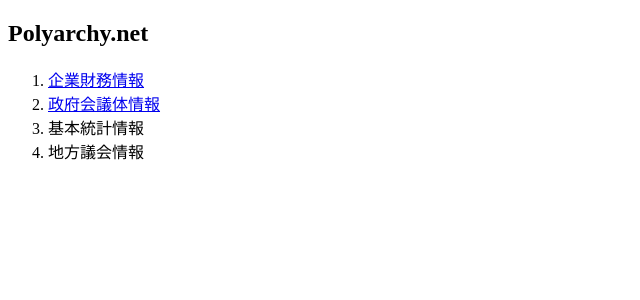
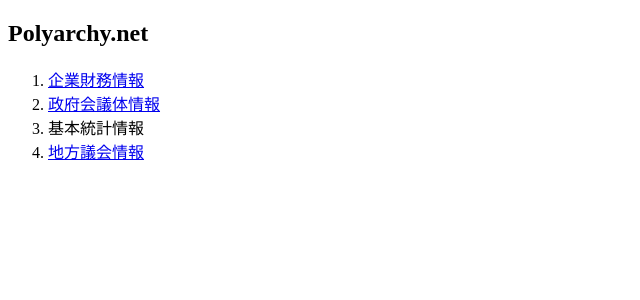
Before and after one commit to KenichiOkamuraJp/polyarchy-ui, a Nuxt app: page / in a window 1280 px wide. Shown: the top 300 px of the page, without its empty margins (0-640 px from the left). Built offline with nearby package versions, Linux system fonts and the light colour scheme.

Commit message:
20230918

```diff
--- a/pages/index.vue
+++ b/pages/index.vue
@@ -4,6 +4,6 @@
     <li><a href="https://data.polyarchy.net/finance" target="_blank">企業財務情報</a></li>
     <li><a href="https://data.polyarchy.net/government-meetings" target="_blank">政府会議体情報</a></li>
     <li>基本統計情報</li>
-    <li><a href="http://mieruka.polyarchy.net" target="_blank"></a>地方議会情報</li>
+    <li><a href="http://mieruka.polyarchy.net" target="_blank">地方議会情報</a></li>
   </ol>
 </template>
```
